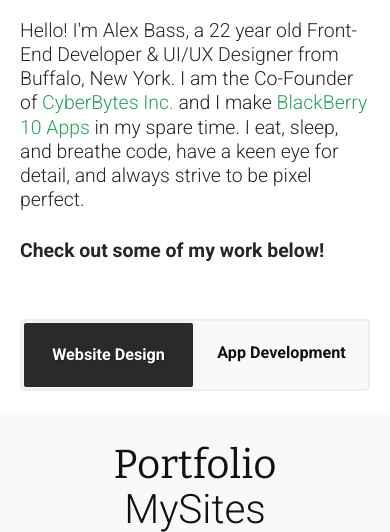
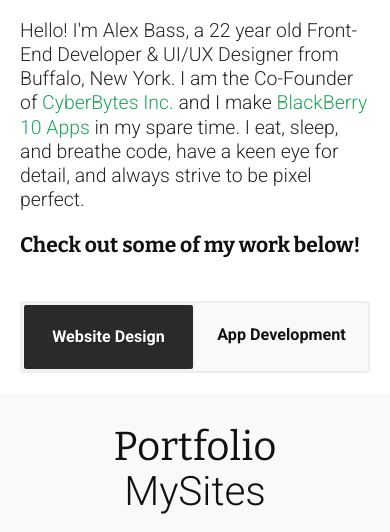
Before and after one commit to abass/abass-old, a PHP site: page / in a window 390 px wide. Shown: the part 528-1060 px from the top of the page. Run offline with PHP 8.4, Linux system fonts and the light colour scheme; style sheets or scripts are compiled from the project's sources.

Commit message:
Article syntax fix

```diff
--- a/index.html
+++ b/index.html
@@ -67,7 +67,7 @@
           </aside>
           <article class="animate" data-anim-type="fadeInUp" data-anim-delay="700">
             <p>Hello! I'm Alex Bass, a 22 year old Front-End Developer &amp; UI/UX Designer from Buffalo, New York. I am the Co-Founder of <a href="http://www.cyberbytesinc.com">CyberBytes Inc.</a> and I make <a href="http://www.cyberbytesinc.com/portfolio/web-design-cheat-sheet">BlackBerry 10 Apps</a> in my spare time. I eat, sleep, and breathe code, have a keen eye for detail, and always strive to be pixel perfect.</p>
-            <p class="animate" data-anim-type="fadeInUp" data-anim-delay="1000"><strong>Check out some of my work below!</strong></p>
+            <h6 class="animate" data-anim-type="fadeInUp" data-anim-delay="1000"><strong>Check out some of my work below!</strong></h6>
           </article>
       </div>
     </section>
--- a/resources/css/style.css
+++ b/resources/css/style.css
@@ -600,19 +600,6 @@ header nav#menu.scrolled {
   }
   .home article:last-child {
     margin-right: auto;
-  }
-}
-.home p:last-child {
-  padding-top: 25px;
-}
-@media only screen and (max-width: 799px) {
-  .home p:last-child {
-    padding-top: 15px;
-  }
-}
-@media only screen and (max-width: 500px) {
-  .home p:last-child {
-    padding-top: 10px;
   }
 }
 .alex {
--- a/resources/css/style.styl
+++ b/resources/css/style.styl
@@ -56,21 +56,11 @@ dk-gray = #2a2a2a
 dkr-gray = #262626
 
 transition = color 0.25s, background 0.25s, border-color 0.25s
-//   -webkit-transition: color 0.25s, background 0.25s
-//      -moz-transition: color 0.25s, background 0.25s
-//        -o-transition: color 0.25s, background 0.25s
-//       -ms-transition: color 0.25s, background 0.25s
-//           transition: color 0.25s, background 0.25s
-
-// html
-//   +below(tbp)
-//     background: red
 
 body
   margin: 0
   overflow-x: hidden
   color: dkr-gray
-  // font-size: 16px
   font-weight: 300
   text-shadow: w-ts
   font-family: Roboto, arial, sans-serif;
@@ -220,12 +210,12 @@ header
       stack()
       unshift()
       margin: 10px 0 0 0
-  p:last-child
-    padding-top: 25px
-    +below(tbp)
-      padding-top: 15px
-    +below(mbp)
-      padding-top: 10px
+  // p:last-child
+  //   padding-top: 25px
+  //   +below(tbp)
+  //     padding-top: 15px
+  //   +below(mbp)
+  //     padding-top: 10px
 
 .alex
   border-radius: 10px
```
